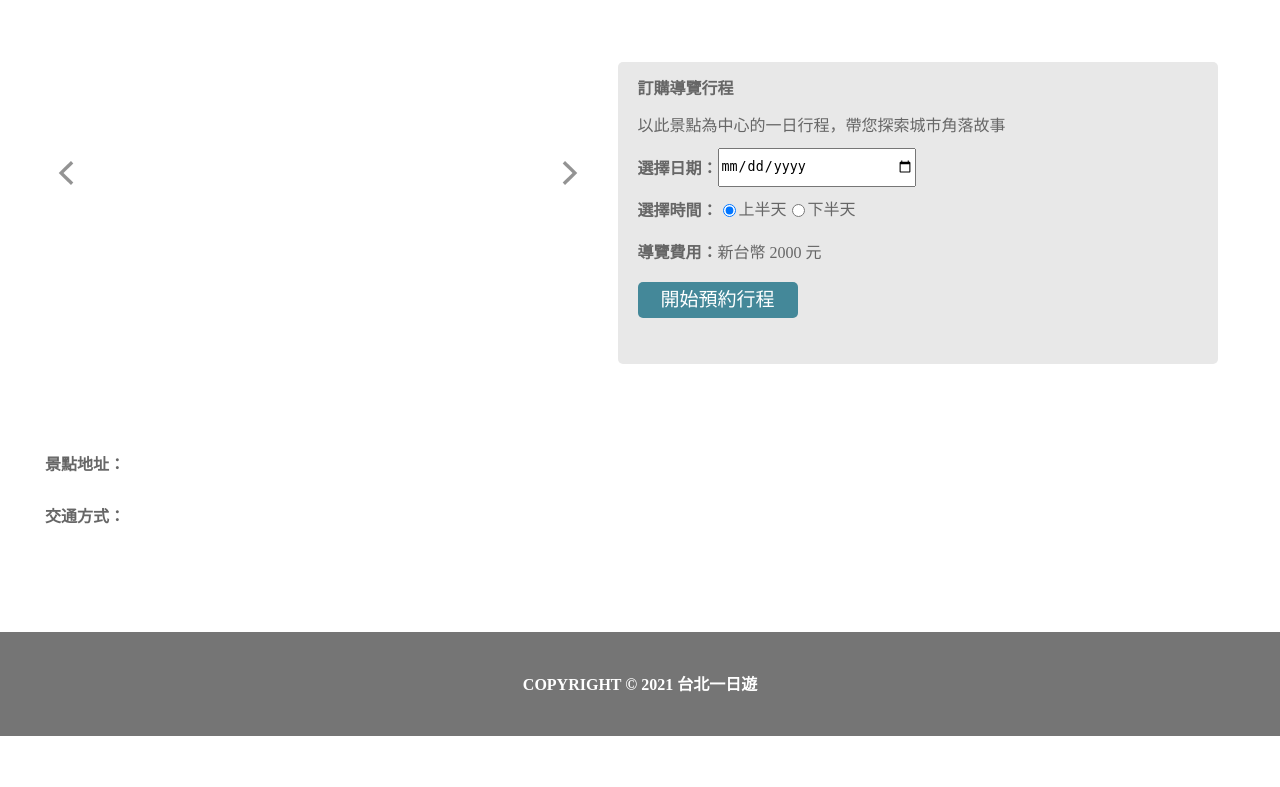
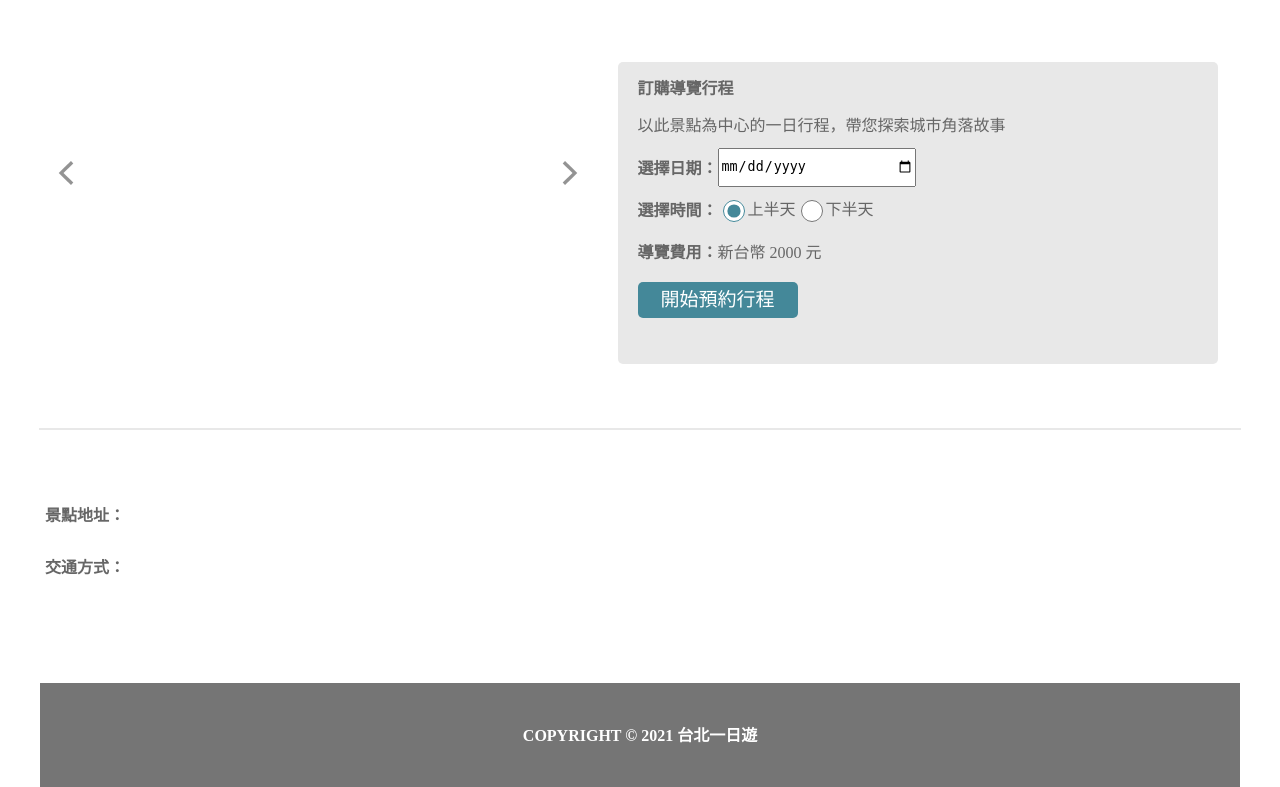
Before and after one commit to LinVince/WeHelp_III, a Flask app: page /attraction/1 in a window 1280 px wide. Shown: the part 131-918 px from the top of the page. Before the commit the page ends 867 px from the top, so only its background shows below. Run offline with Flask 2, Linux system fonts and the light colour scheme; data that the repository does not hold is empty.

Commit message:
resize radio button and change its color, add divider

```diff
--- a/static/attraction.css
+++ b/static/attraction.css
@@ -107,7 +107,6 @@ body{
 
 
 
-
 .booking_box{
   width:600px;
   height:302px;
@@ -172,6 +171,15 @@ label{
   line-height: 13px;
   color: #666666;
 }
+
+input[type="radio"]{
+  width: 22px;
+  height: 22px;
+  accent-color: #448899;
+  border-style:none;
+  outline-color: transparent;
+}
+
 
 #book_btn{
 padding: 10px 20px;
@@ -360,6 +368,21 @@ margin-left:20px;
   color: #666666;
 }
 
+.divider_frame{
+  display: flex;
+  justify-content: center;
+}
+
+.divider{
+  width: 1200px;
+  height: 0px;
+  border:1px solid #E8E8E8;
+  margin-top: 50px;
+  margin-bottom: 50px;
+
+}
+
+
 @media(min-width:600px) and (max-width:1199px){
 
 
@@ -398,6 +421,10 @@ margin-left:20px;
   width: 500px;
 }
 
+.divider{
+  width: 540px;
+
+}
 
 }
 
@@ -459,4 +486,9 @@ margin-left:20px;
   padding-left: 5%;
 }
 
+.divider{
+  width: 90%;
+
 }
+
+}
--- a/templates/attraction.html
+++ b/templates/attraction.html
@@ -36,8 +36,10 @@
   </div>
 </div>
 
+<div class='divider_frame'><div class="divider"><div>
 
 <div class="container">
+
   <div class="container_col">
   <div id="description"></div>
   <div class="heading_2">景點地址：</div>
```
